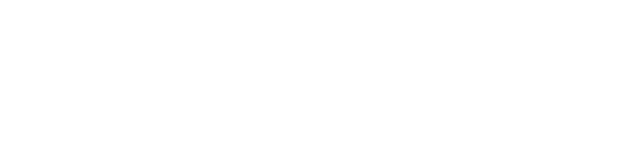
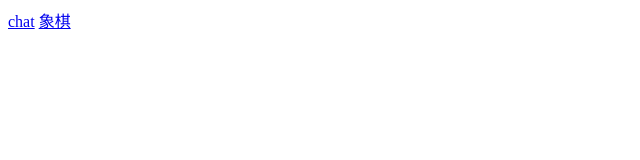
Before and after one commit to JuFeo/JuFeo.github.io, a plain HTML site: page index.html in a window 1280 px wide. Shown: the whole page, without its empty margins (0-640 px from the left). Drawn offline with Linux system fonts and the light colour scheme.

Commit message:
Update index.html

```diff
--- a/index.html
+++ b/index.html
@@ -1 +1,2 @@
-<a href="https://juhuo.lanzoul.com/idl7B2cxgzwb"></a>
+<a href="https://juhuo.lanzoul.com/idl7B2cxgzwb">chat</a>
+<a href="https://juhuo.lanzoul.com/iprC92hgfe3i">象棋</a>
```
